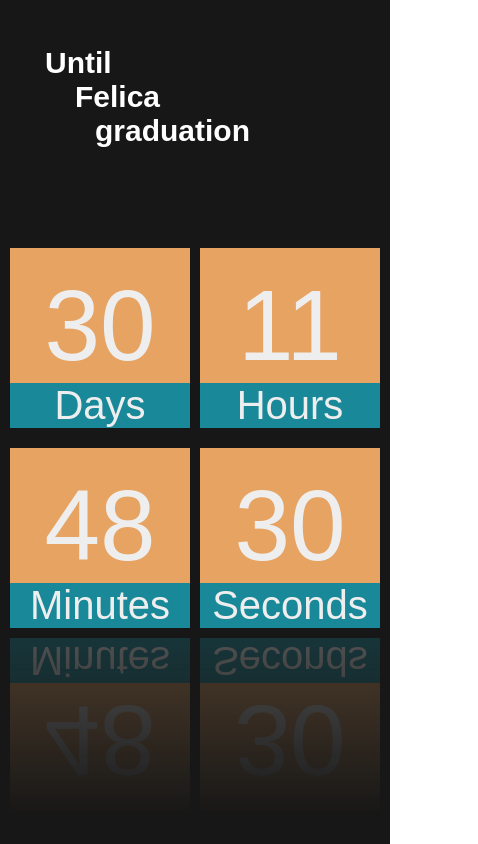
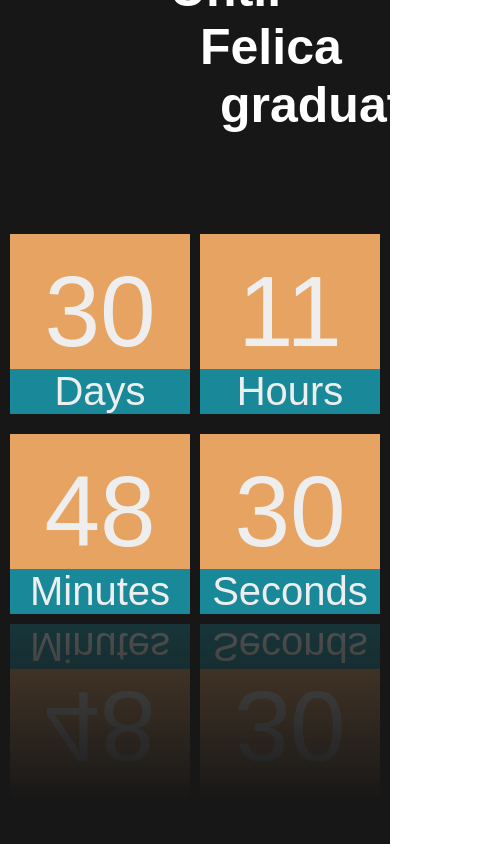
Before and after one commit to tkymr827/until-graduation, a Vue app: page / in a window 390 px wide. Shown: the whole page, 478 px wide, since content can reach past the window. Built offline with nearby package versions, Linux system fonts and the light colour scheme; a web font is replaced by a local one.

Commit message:
responsive2

```diff
--- a/src/components/countdown1.vue
+++ b/src/components/countdown1.vue
@@ -74,8 +74,8 @@ export default {
         @media screen and (max-width: 480px) {
             h1{
                 // margin:10rem auto 10rem;
-                margin:0 0 10rem -25rem;
-                font-size:3rem;
+                margin:10rem 0 5rem -2orem;
+                font-size:5rem;
                 display: flex;
                 flex-wrap: wrap;
                 width:5rem;
```
Also changed, not shown: 6 other files (tests, documents, lock files or other folders).
